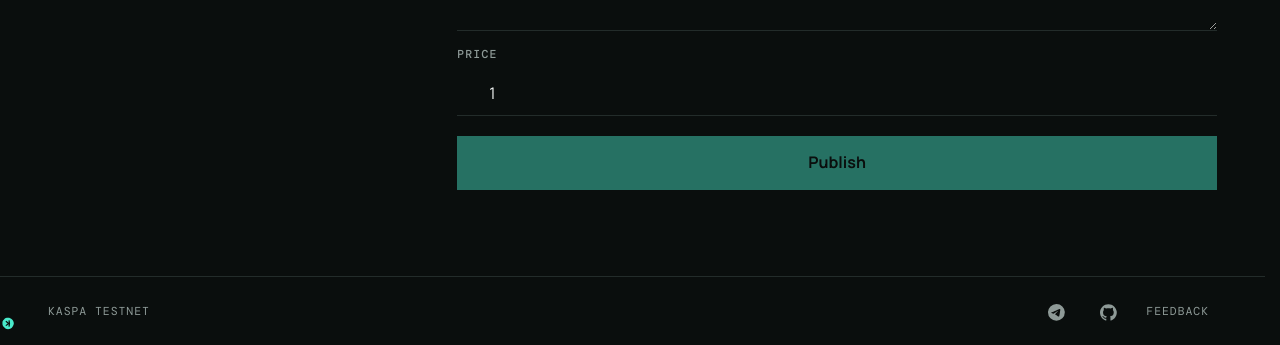
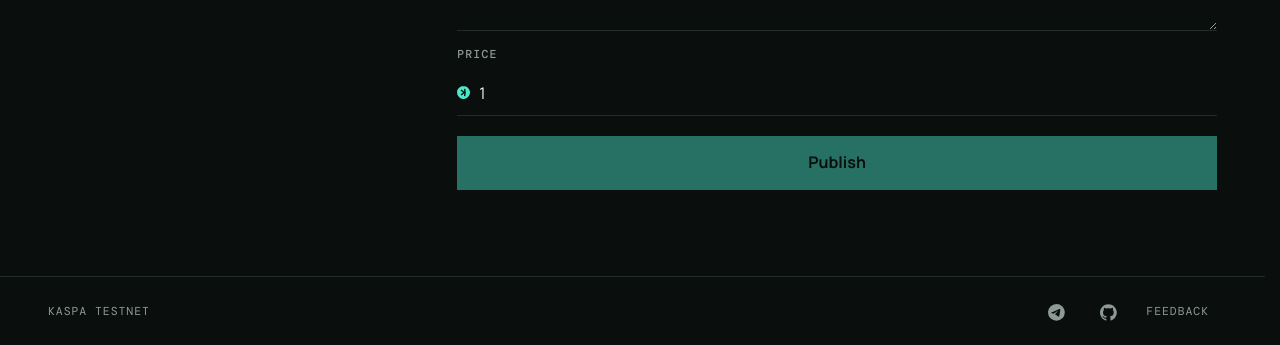
Before and after one commit to danieliyahu1/onlykas, a React (Vite) app in the folder frontend/: page / in a window 1280 px wide. Shown: the part 452-797 px from the top of the page. Built offline with nearby package versions, Linux system fonts and the light colour scheme.

Commit message:
fix: render the kaspa mark squarely and align it with the price input

```diff
--- a/frontend/src/KaspaMark.tsx
+++ b/frontend/src/KaspaMark.tsx
@@ -5,7 +5,7 @@ export function KaspaMark({ className = "" }: { className?: string }) {
       title="Kaspa (KAS)"
       aria-hidden="true"
     >
-      <svg viewBox="15 10 95 100" focusable="false">
+      <svg viewBox="28 28 78 78" focusable="false">
         <path
           d="M104.88 66.42c0 5.09-2.1 10.01-3.94 14.44-1.9 4.59-4.69 8.81-8.15 12.27-3.46 3.46-7.6 6.43-12.19 8.33-4.43 1.84-9.42 3.34-14.51 3.34s-10.19-1.25-14.62-3.09-7.72-6.04-11.18-9.5-7.33-6.7-9.23-11.29c-1.84-4.43-2.21-9.42-2.21-14.51s-.6-10.49 1.24-14.91c1.9-4.59 5.92-8.26 9.38-11.71 3.46-3.46 7.29-7.07 11.88-8.97 4.43-1.84 9.66-2.02 14.75-2.02s10.01.92 14.44 2.76c4.59 1.9 9.01 4.49 12.47 7.95 3.46 3.46 6.46 7.71 8.36 12.3 1.84 4.43 3.52 9.52 3.52 14.61Z"
           fill="currentColor"
--- a/frontend/src/PublishPage.tsx
+++ b/frontend/src/PublishPage.tsx
@@ -176,10 +176,9 @@ export function PublishPage({ address, signIn, signingIn }: Props) {
               </label>
               <label className="price-field">
                 Price
-                <span className="unit">
+                <span className="price-input">
                   <KaspaMark />
                   <span className="sr-only">KAS</span>
-                </span>
                   <input
                     inputMode="decimal"
                     value={form.priceKas}
@@ -188,6 +187,7 @@ export function PublishPage({ address, signIn, signingIn }: Props) {
                       setForm({ ...form, priceKas: event.target.value });
                     }}
                   />
+                </span>
               </label>
               {detailsEdited && (
                 <button
--- a/frontend/src/styles.css
+++ b/frontend/src/styles.css
@@ -439,18 +439,26 @@ textarea {
   min-height: 4.5rem;
   resize: vertical;
 }
-.unit {
-  position: absolute;
-  right: 0;
-  bottom: 1rem;
-  color: var(--acid);
+.price-input {
+  display: flex;
+  align-items: center;
+  gap: 0.55rem;
+  border-bottom: 1px solid var(--line);
 }
-.price-field .unit {
-  right: auto;
-  left: 0;
+.price-input:focus-within {
+  border-color: var(--acid);
 }
-.price-field input {
-  padding-left: 2rem;
+.price-input input {
+  flex: 1;
+  min-width: 0;
+  padding-left: 0;
+  padding-right: 0;
+  border-bottom: 0;
+}
+.price-input .kaspa-mark {
+  flex: 0 0 auto;
+  width: 1.15em;
+  height: 1.15em;
 }
 .kaspa-mark {
   display: inline-flex;
```
Lines whose indentation alone changed are shown as unchanged.
